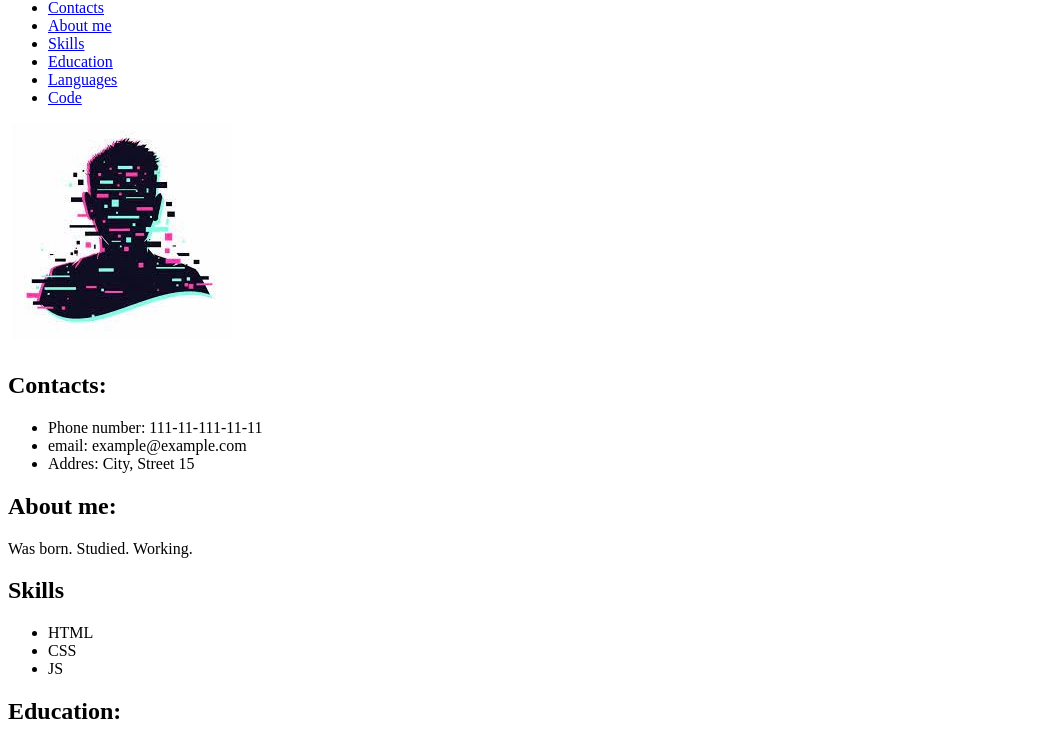
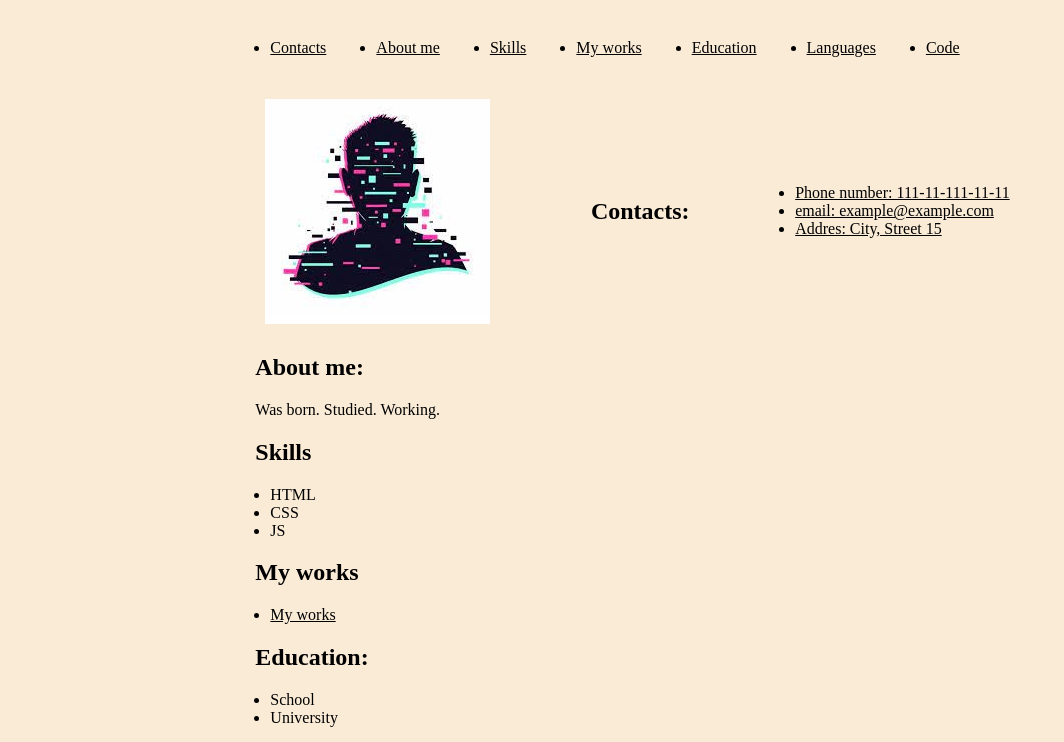
Before and after one commit to AleksAndreew/rsschool-cv, a plain HTML site: page index.html in a window 1280 px wide. Shown: the part 118-860 px from the top of the page, without its empty margins (0-1064 px from the left). Drawn offline with Linux system fonts and the light colour scheme.

Commit message:
feat: add style.css and some information in index

```diff
--- a/index.html
+++ b/index.html
@@ -1,5 +1,6 @@
 <!DOCTYPE html>
 <html lang="en">
+
 <head>
     <meta charset="UTF-8">
     <meta http-equiv="X-UA-Compatible" content="IE=edge">
@@ -7,6 +8,7 @@
     <link rel="stylesheet" href="style.css">
     <title>CV</title>
 </head>
+
 <body>
     <header>
         <h1 class="text-center">Aleksander Andreew<br>programmer</h1>
@@ -17,6 +19,7 @@
                 <li class="nav-item"><a href="#contacts" class="nav-link">Contacts</a></li>
                 <li class="nav-item"><a href="#about_me" class="nav-link">About me</a></li>
                 <li class="nav-item"><a href="#skills" class="nav-link">Skills</a></li>
+                <li class="nav-item"><a href="#works" class="nav-link">My works</a></li>
                 <li class="nav-item"><a href="#education" class="nav-link">Education</a></li>
                 <li class="nav-item"><a href="#language" class="nav-link">Languages</a></li>
                 <li class="nav-item"><a href="#code" class="nav-link">Code</a></li>
@@ -24,15 +27,16 @@
         </nav>
     </nav>
     <main class="center">
-        <section class="container" >
-            <div class="line center" >
+        <section class="container">
+            <div class="line center">
                 <img src="./images/avatar.jpg" alt="my photo" class="photo">
 
                 <h2 id="contacts">Contacts:</h2>
                 <ul>
-                                       <li>Phone number: 111-11-111-11-11</li>
-                                       <li>email: example@example.com</li>
-                                       <li>Addres: City, Street 15</li>
+                    <li><a href="tel:+111111111111">Phone number: 111-11-111-11-11</a></li>
+                    <li><a href="mailto:example@example.com">email: example@example.com</a></li>
+                    <li><a href="https://www.google.com/maps/place/%D0%91%D0%B5%D0%BB%D0%B0%D1%80%D1%83%D1%81%D1%8C/@53.6914718,25.3394022,689367m/data=!3m2!1e3!4b1!4m6!3m5!1s0x46da2584e2ad4881:0xa1d181ec8c10!8m2!3d53.709807!4d27.953389!16zL20vMDE2M3Y?entry=ttu&g_ep=EgoyMDI1MDcwOS4wIKXMDSoASAFQAw%3D%3D"
+                            target="_blank">Addres: City, Street 15</a></li>
                 </ul>
             </div>
         </section>
@@ -42,15 +46,21 @@
             <p>Was born. Studied. Working.</p>
         </section>
         <section class="section" id="skills">
-            <h2 >Skills</h2>
+            <h2>Skills</h2>
             <ul>
                 <li>HTML</li>
                 <li>CSS</li>
                 <li>JS</li>
             </ul>
         </section>
+        <section class="section" id="works">
+            <h2>My works</h2>
+            <ul>
+                <li><a href="https://github.com/AleksAndreew"> My works</a></li>
+            </ul>
+        </section>
         <section class="section" id="education">
-            <h2 >Education:</h2>
+            <h2>Education:</h2>
             <ul>
                 <li>School</li>
                 <li>University</li>
@@ -58,7 +68,7 @@
             </ul>
         </section>
         <section class="section" id="language">
-            <h2 >Languages:</h2>
+            <h2>Languages:</h2>
             <ul>
                 <li>English (A2)</li>
                 <li>Russian</li>
@@ -66,7 +76,7 @@
             </ul>
         </section>
         <section class="section" id="code">
-            <h2 >Code</h2>
+            <h2>Code</h2>
             <pre>
     body {
         min-height: 100vh;
@@ -82,10 +92,14 @@
     </main>
     <footer>
         <div class="text-center">
-    <a href="https://rs.school/courses/javascript-preschool-ru"><img class="logo" src="./images/rs_school_js.svg" alt="rolling-scopes-school"> <br>RS School. Подготовительный этап</a>
-    <a href="https://github.com/AleksAndreew"> <p>My github profile</p></a>
+            <a href="https://rs.school/courses/javascript-preschool-ru"><img class="logo"
+                    src="./images/rs_school_js.svg" alt="rolling-scopes-school"> <br>RS School. Подготовительный этап</a>
+            <a href="https://github.com/AleksAndreew">
+                <p>My github profile</p>
+            </a>
             <p>2025</p>
         </div>
     </footer>
 </body>
+
 </html>
--- a/style.css
+++ b/style.css
@@ -0,0 +1,39 @@
+* {
+  box-sizing: border-box;
+  scroll-behavior: smooth;
+}
+body {
+  min-height: 100vh;
+  display: flex;
+  justify-content: space-around;
+  flex-direction: column;
+  align-content: center;
+  flex-wrap: wrap;
+  background-color: antiquewhite;
+}
+ul{
+padding:0px 15px;
+}
+.line {
+  display: flex;
+  justify-content: space-between;
+}
+.nav-link {
+  padding: 0 50px 0px 0px;
+  line-height: 50px;
+}
+.logo{
+   height: 50px;
+  }
+.center{
+  align-items: center;
+}
+.text-center{
+  text-align: center;
+}
+.photo{
+  margin: 10px;
+}
+a{
+color: black;
+}
```
Lines whose indentation alone changed are shown as unchanged.
